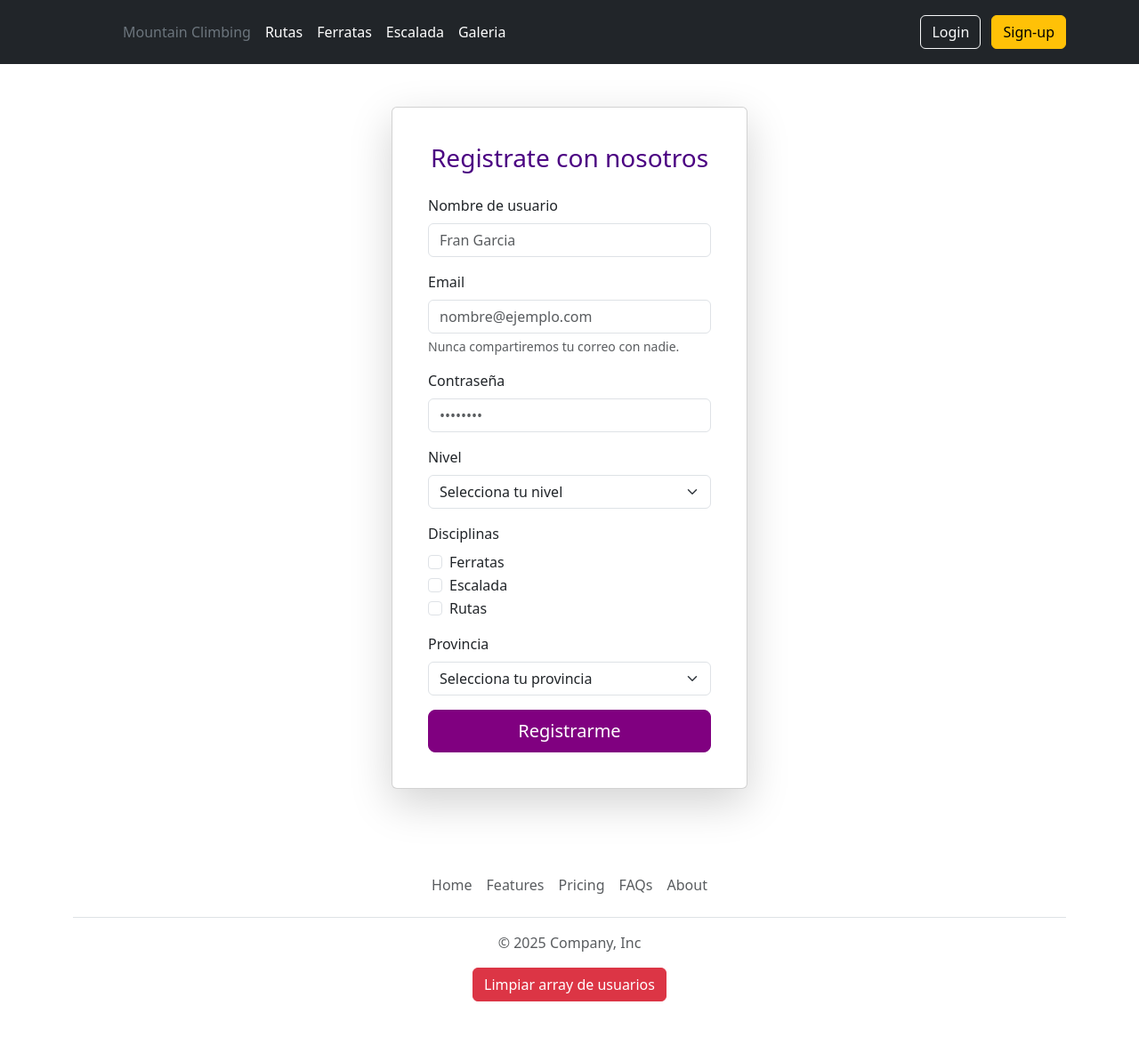
After one commit to Ffran-g/DWES_PROYECTO_PHP, a PHP site: page /register.php in a window 1280 px wide. The commit adds this page. Shown: the whole page at 89% size. Run offline with PHP 8.4, Linux system fonts and the light colour scheme.

Commit message:
Tarea_1.3v2 Termianda

```diff
--- a/Mountain-Climbing/includes/footer.php
+++ b/Mountain-Climbing/includes/footer.php
@@ -1,3 +1,10 @@
+<?php
+// Comprobar si se envió la petición de limpiar usuarios
+if ($_SERVER['REQUEST_METHOD'] === 'POST' && isset($_POST['clear_users'])) {
+    $_SESSION['users'] = [];
+    $clear_message = 'El array de usuarios ha sido limpiado.';
+}
+?>
     </main>
     <div class="container">
         <footer class="py-3 my-4">
@@ -9,6 +16,12 @@
                 <li class="nav-item"><a href="#" class="nav-link px-2 text-body-secondary">About</a></li>
             </ul>
             <p class="text-center text-body-secondary">© 2025 Company, Inc</p>
+            <!-- Botón para limpiar array de usuarios -->
+            <form method="POST" class="text-center mt-3">
+                <button type="submit" name="clear_users" class="btn btn-danger">
+                    Limpiar array de usuarios
+                </button>
+            </form>
         </footer>
     </div>
 </body>
--- a/Mountain-Climbing/includes/header.php
+++ b/Mountain-Climbing/includes/header.php
@@ -1,6 +1,9 @@
 <?php
 
 session_start();
+// echo "<pre>";
+// var_dump($_SESSION['users']);
+// echo "</pre>";
 
 ?>
 
@@ -11,6 +14,7 @@ session_start();
     <meta name="viewport" content="width=device-width, initial-scale=1.0">
     <title>MOINTAIN CLIMBING</title>
     <link href="https://cdn.jsdelivr.net/npm/bootstrap@5.3.8/dist/css/bootstrap.min.css" rel="stylesheet" integrity="sha384-sRIl4kxILFvY47J16cr9ZwB07vP4J8+LH7qKQnuqkuIAvNWLzeN8tE5YBujZqJLB" crossorigin="anonymous">
+    <link rel="stylesheet" href="../includes/style.css">
 </head>
 <body>
     <header class="p-3 text-bg-dark">
@@ -28,8 +32,10 @@ session_start();
                     <li><a href="#" class="nav-link px-2 text-white">Escalada</a></li>
                     <li><a href="#" class="nav-link px-2 text-white">Galeria</a></li>
                 </ul>
-                <div class="text-end"> <button type="button" class="btn btn-outline-light me-2">Login</button>
-                    <button type="button" class="btn btn-warning">Sign-up</button>
+                <div class="text-end">
+                    <button type="button" class="btn btn-outline-light me-2" onclick="window.location.href='../public/login.php'">Login</button>
+
+                    <button type="button" class="btn btn-warning" onclick="window.location.href='../public/register.php'">Sign-up</button>
                 </div>
             </div>
         </div>
--- /dev/null
+++ b/Mountain-Climbing/includes/style.css
@@ -0,0 +1,15 @@
+.text-indigo {
+  color: indigo !important;
+}
+
+.btn-purple {
+  background-color: purple !important;
+  border-color: purple !important;
+  color: white !important;
+}
+
+.btn-purple:hover {
+  background-color: indigo !important;
+  border-color: indigo !important;
+  color: white !important;
+}
--- /dev/null
+++ b/Mountain-Climbing/public/register.php
@@ -0,0 +1,126 @@
+<?php
+include_once __DIR__ . '/../includes/header.php';
+
+// Inicializar array de usuarios si no existe
+if (!isset($_SESSION['users'])) {
+    $_SESSION['users'] = [];
+}
+
+// Variable para mensaje
+$message = '';
+
+// Comprobamos si se envió el formulario
+if ($_SERVER['REQUEST_METHOD'] === 'POST') {
+    // Recogemos los datos del formulario
+    $username = trim($_POST['username'] ?? '');
+    $email = trim($_POST['email'] ?? '');
+    $password = trim($_POST['password'] ?? '');
+    $level = $_POST['level'] ?? '';
+    $disciplines = $_POST['disciplines'] ?? [];
+    $provincia = $_POST['provincia'] ?? '';
+
+    // Validación básica
+    if (empty($username) || empty($email) || empty($password) || empty($level) || empty($provincia)) {
+        $message = '<div class="alert alert-danger mt-3">Por favor, completa todos los campos obligatorios.</div>';
+    } else {
+        // Comprobamos si ya existe el usuario o el email
+        $exists = false;
+        foreach ($_SESSION['users'] as $user) {
+            if ($user['email'] === $email || $user['username'] === $username) {
+                $exists = true;
+                break;
+            }
+        }
+
+        if ($exists) {
+            $message = '<div class="alert alert-warning mt-3">El usuario o el correo ya están registrados.</div>';
+        } else {
+            // Guardamos el nuevo usuario en el array
+            $_SESSION['users'][] = [
+                'username' => $username,
+                'email' => $email,
+                'password' => password_hash($password, PASSWORD_DEFAULT),
+                'level' => $level,
+                'disciplines' => $disciplines,
+                'provincia' => $provincia
+            ];
+
+            $message = '<div class="alert alert-success mt-3">¡Registro exitoso! Ya puedes iniciar sesión.</div>';
+            header('Location: login.php');
+            exit();
+        }
+    }
+}
+?>
+
+<div class="container py-5 d-flex justify-content-center align-items-center" style="min-height: 80vh;">
+    <div class="card shadow-lg p-4" style="max-width: 400px; width: 100%;">
+        <div class="card-body">
+            <h3 class="text-center mb-4 text-indigo">Registrate con nosotros</h3>
+
+            <form method="POST">
+                <div class="mb-3">
+                    <label for="newUserInput" class="form-label">Nombre de usuario</label>
+                    <input type="text" class="form-control" id="newUserInput" name="username" placeholder="Fran Garcia">
+                </div>
+
+                <div class="mb-3">
+                    <label for="newEmailInput" class="form-label">Email</label>
+                    <input type="email" class="form-control" id="newEmailInput" aria-describedby="newEmailInputHelp" name="email" placeholder="nombre@ejemplo.com">
+                    <div id="newEmailInputHelp" class="form-text">Nunca compartiremos tu correo con nadie.</div>
+                </div>
+
+                <div class="mb-3">
+                    <label for="newPasswdInput" class="form-label">Contraseña</label>
+                    <input type="password" class="form-control" id="newPasswdInput" name="password" placeholder="••••••••">
+                </div>
+
+                <div class="mb-3">
+                    <label for="level" class="form-label">Nivel</label>
+                    <select class="form-select" id="level" name="level">
+                        <option value="" selected disabled>Selecciona tu nivel</option>
+                        <option value="principiante">Principiante</option>
+                        <option value="amateur">Amateur</option>
+                        <option value="intermedio">Intermedio</option>
+                        <option value="experto">Experto</option>
+                    </select>
+                </div>
+
+                <div class="mb-3">
+                    <label class="form-label d-block">Disciplinas</label>
+                    <div class="form-check">
+                        <input class="form-check-input" type="checkbox" name="disciplines[]" value="ferratas" id="ferratas">
+                        <label class="form-check-label" for="ferratas">Ferratas</label>
+                    </div>
+                    <div class="form-check">
+                        <input class="form-check-input" type="checkbox" name="disciplines[]" value="escalada" id="escalada">
+                        <label class="form-check-label" for="escalada">Escalada</label>
+                    </div>
+                    <div class="form-check">
+                        <input class="form-check-input" type="checkbox" name="disciplines[]" value="rutas" id="rutas">
+                        <label class="form-check-label" for="rutas">Rutas</label>
+                    </div>
+                </div>
+
+                <div class="mb-3">
+                    <label for="provincia" class="form-label">Provincia</label>
+                    <select class="form-select" id="provincia" name="provincia">
+                        <option value="" selected disabled>Selecciona tu provincia</option>
+                        <option value="huesca">Huesca</option>
+                        <option value="zaragoza">Zaragoza</option>
+                        <option value="teruel">Teruel</option>
+                    </select>
+                </div>
+
+                <div class="d-grid">
+                    <button type="submit" class="btn btn-purple btn-lg">Registrarme</button>
+                </div>
+            </form>
+            <?= $message ?>
+        </div>
+    </div>
+</div>
+
+<?php
+include_once __DIR__ . '/../includes/footer.php';
+?>
```
Also changed, not shown: Mountain-Climbing/includes/auth_check.php (added, +32 -0 lines), Mountain-Climbing/public/index.php (added, +9 -0 lines), Mountain-Climbing/public/login.php (+15 -10 lines).
